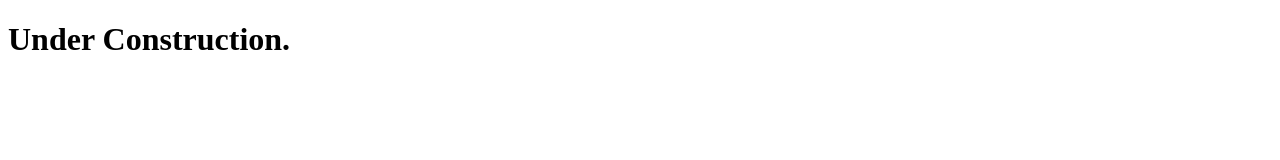
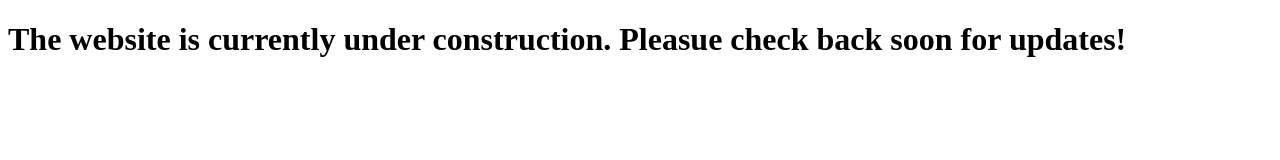
Before and after one commit to joumanamerhej/joumanamerhej, a plain HTML site: page index.html in a window 1280 px wide. Drawn offline with Linux system fonts and the light colour scheme.

Commit message:
Update index.html

```diff
--- a/index.html
+++ b/index.html
@@ -6,6 +6,6 @@
     <title>Joumana Merhej | Interior Designer</title>
   </head>
   <body>
-    <h1>Under Construction.</h1>
+    <h1>The website is currently under construction. Pleasue check back soon for updates!</h1>
   </body>
 </html>
```
